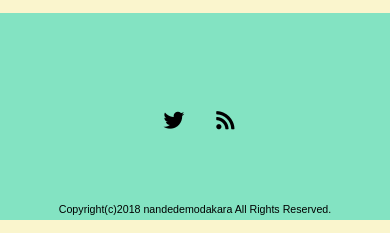
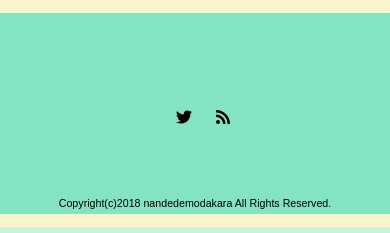
Before and after one commit to mihoijuin/Website_Career_media, a PHP site: page /page.html in a window 390 px wide. Shown: the part 2986-3219 px from the top of the page. Run offline with PHP 8.4, Linux system fonts and the light colour scheme; grey boxes labelled with a size stand in for pictures from a placeholder-image service; style sheets or scripts are compiled from the project's sources; some libraries are stand-ins or nearby versions.

Commit message:
フッターのsocialボタンの大きさを調整

```diff
--- a/css/responsive.css
+++ b/css/responsive.css
@@ -86,6 +86,9 @@
       footer .footer-container .social ul {
         justify-content: center;
         margin: 4rem 0; }
+        footer .footer-container .social ul li {
+          font-size: 1rem;
+          margin-right: 1.5rem; }
       footer .footer-container .footer-nav {
         display: none; } }
 
--- a/css/responsive.scss
+++ b/css/responsive.scss
@@ -146,6 +146,11 @@
                 ul {
                     justify-content: center;
                     margin: 4rem 0;
+
+                    li {
+                        font-size: 1rem;
+                        margin-right: 1.5rem;
+                    }
                 }
             }
 
```
Also changed, not shown: 1 other file.
